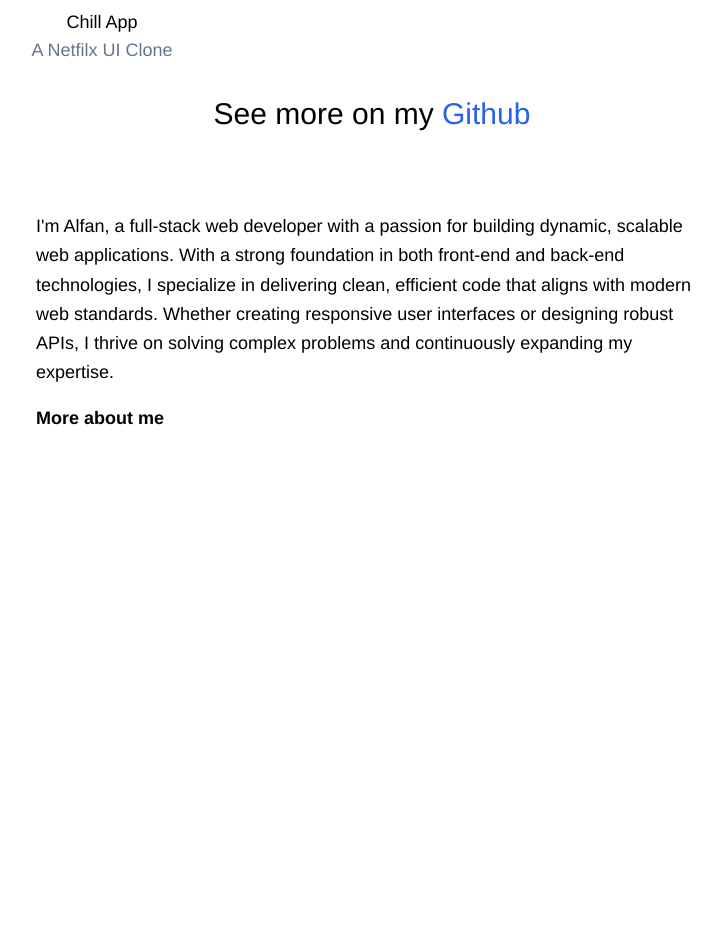
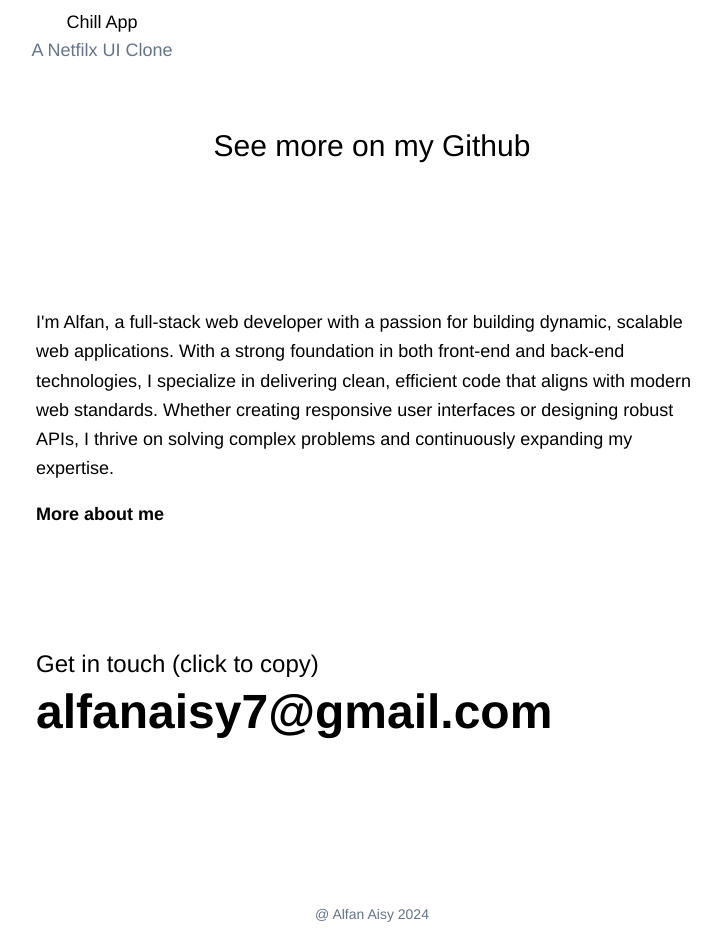
Before and after one commit to alfanaisy/portfolio-project, a Next.js app: page / in a window 1280 px wide. Shown: the part 2100-3040 px from the top of the page, without its empty margins (268-989 px from the left). Before the commit the page ends 2612 px from the top, so only its background shows below. Built offline with nearby package versions, Linux system fonts and the light colour scheme.

Commit message:
feat: finish main page

```diff
--- /dev/null
+++ b/app/components/CopyEmail.tsx
@@ -0,0 +1,38 @@
+'use client';
+import React, { useState } from 'react';
+
+const CopyEmail = () => {
+  const [isCopied, setIsCopied] = useState(false);
+
+  const email = 'alfanaisy7@gmail.com';
+
+  const handleClick = () => {
+    navigator.clipboard.writeText(email).then(
+      () => {
+        setIsCopied(true);
+        setTimeout(() => setIsCopied(false), 2000);
+      },
+      (err) => {
+        console.error(err);
+      }
+    );
+  };
+
+  return (
+    <div>
+      <h5 className="text-lg lg:text-2xl md:text-xl font-medium lg:mb-2 inline-block">
+        Get in touch (click to copy)
+      </h5>
+      <h1
+        onClick={isCopied ? () => {} : handleClick}
+        className={`text-xl md:text-3xl lg:text-5xl font-bold ${
+          !isCopied && 'cursor-pointer'
+        }`}
+      >
+        {isCopied ? 'Email Copied' : email}
+      </h1>
+    </div>
+  );
+};
+
+export default CopyEmail;
--- a/app/page.tsx
+++ b/app/page.tsx
@@ -1,6 +1,7 @@
 import Link from 'next/link';
 import Navbar from './components/Navbar';
 import ProjectItem from './components/ProjectItem';
+import CopyEmail from './components/CopyEmail';
 
 const projects = [
   {
@@ -56,9 +57,9 @@ export default function Home() {
               )
             )}
           </div>
-          <h4 className="text-center text-xl lg:text-3xl font-medium my-8">
+          <h4 className="text-center text-xl lg:text-3xl font-medium my-16">
             See more on my{' '}
-            <span className="text-blue-600">
+            <span className="hover:underline">
               <Link href={'https://github.com/alfanaisy'} target="_blank">
                 Github
               </Link>
@@ -66,7 +67,7 @@ export default function Home() {
           </h4>
         </section>
 
-        <section className="my-20 lg:px-36 space-y-4">
+        <section className="py-20 lg:px-36 space-y-4">
           <p className="text-lg text-left leading-relaxed ">
             I&apos;m Alfan, a full-stack web developer with a passion for
             building dynamic, scalable web applications. With a strong
@@ -80,6 +81,14 @@ export default function Home() {
             <Link href={'/about'}>More about me</Link>
           </p>
         </section>
+        <section className="py-10 mb-28 lg:px-36">
+          <CopyEmail />
+        </section>
+        <footer className="py-4 lg:px-36">
+          <p className="text-slate-500 text-sm text-center">
+            @ Alfan Aisy 2024
+          </p>
+        </footer>
       </main>
     </div>
   );
```
